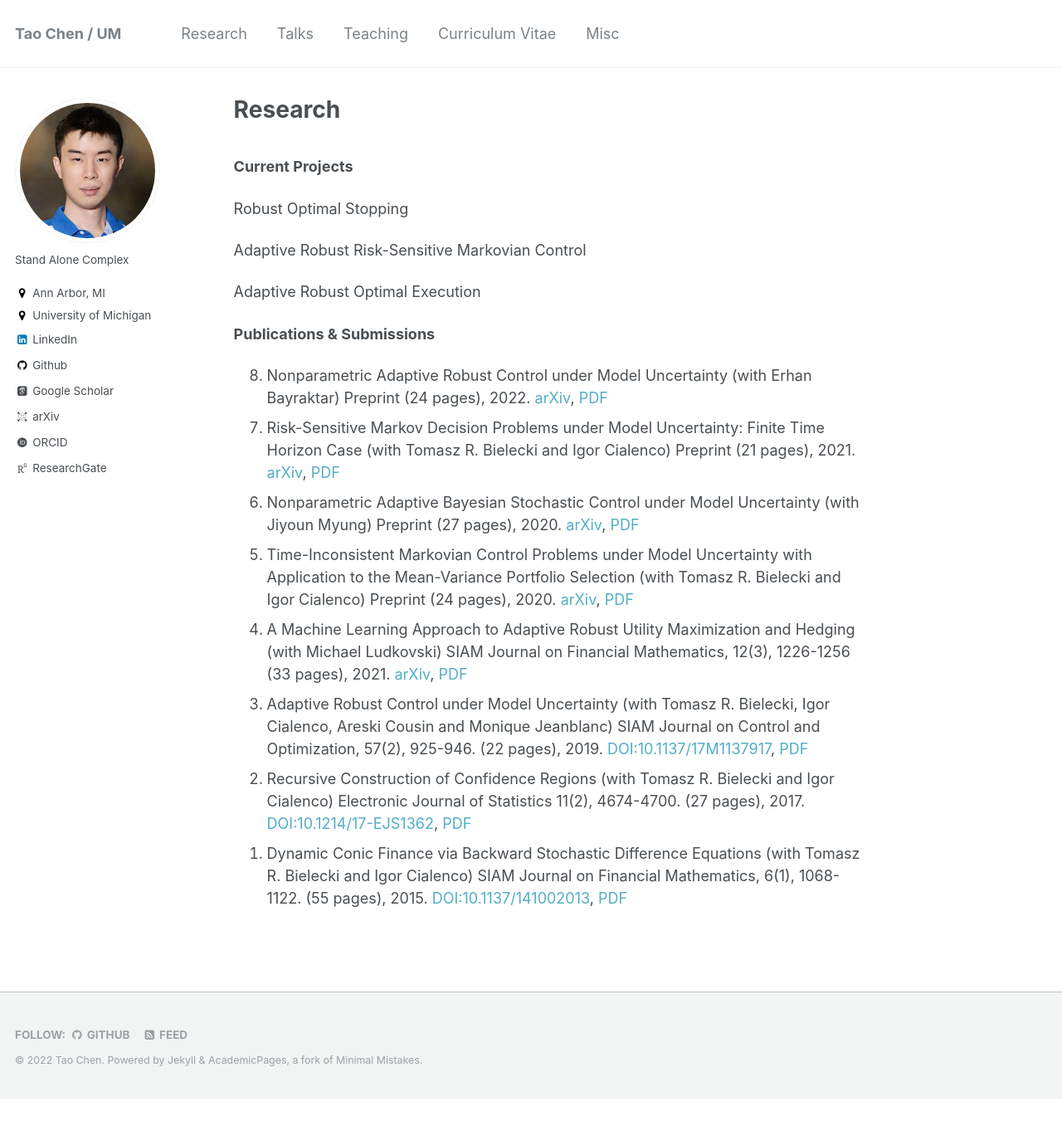
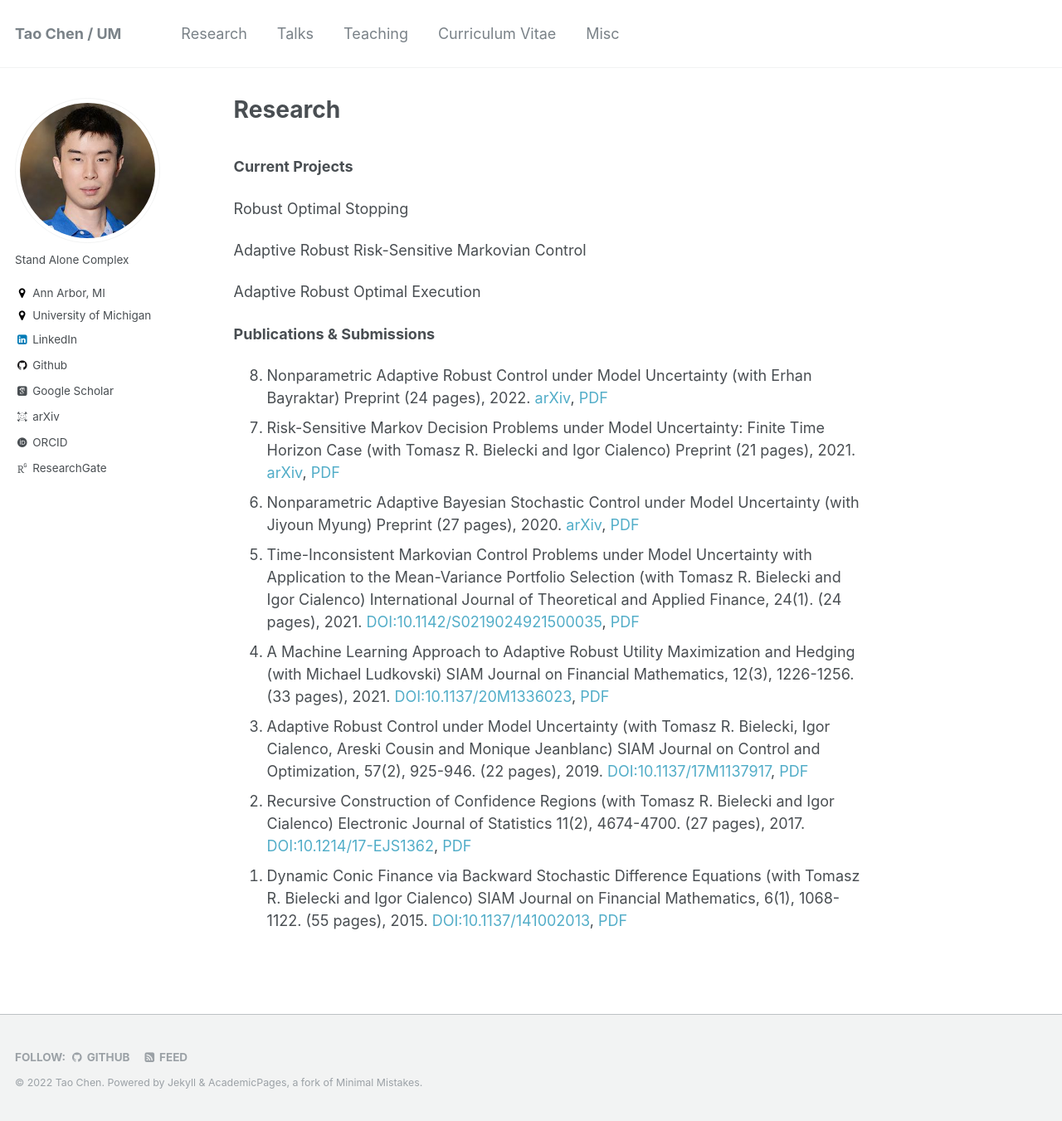
Before and after one commit to cherntodd/cherntodd.github.io, a Jekyll site: the page built from _pages/research.md, in a window 1280 px wide and 1351 px high. Shown: the whole window at 83% size. Built offline with Jekyll 4.4.1, drawn with Linux system fonts in a browser that asks for light colours; some web fonts are replaced.

Commit message:
Correct paper info

```diff
--- a/_pages/research.md
+++ b/_pages/research.md
@@ -18,8 +18,8 @@ Adaptive Robust Optimal Execution
     <li value="8">Nonparametric Adaptive Robust Control under Model Uncertainty (with Erhan Bayraktar) Preprint (24 pages), 2022. <a href="https://arxiv.org/abs/2202.10391">arXiv</a>, <a href="http://taochen.im/files/nonprametric.pdf">PDF</a></li>
     <li value="7">Risk-Sensitive Markov Decision Problems under Model Uncertainty: Finite Time Horizon Case (with Tomasz R. Bielecki and Igor Cialenco) Preprint (21 pages), 2021. <a href="https://arxiv.org/abs/2104.06915">arXiv</a>, <a href="http://taochen.im/files/risk-sensitive.pdf">PDF</a></li>
     <li value="6">Nonparametric Adaptive Bayesian Stochastic Control under Model Uncertainty (with Jiyoun Myung) Preprint (27 pages), 2020. <a href="https://arxiv.org/abs/2011.04804">arXiv</a>, <a href="http://taochen.im/files/AdaptiveBayesian.pdf">PDF</a></li>
-	<li value="5">Time-Inconsistent Markovian Control Problems under Model Uncertainty with Application to the Mean-Variance Portfolio Selection (with Tomasz R. Bielecki and Igor Cialenco) Preprint (24 pages), 2020. <a href="https://arxiv.org/abs/2002.02604">arXiv</a>, <a href="http://taochen.im/files/Time-Inconsistent.pdf">PDF</a></li>
-	<li value="4">A Machine Learning Approach to Adaptive Robust Utility Maximization and Hedging (with Michael Ludkovski) SIAM Journal on Financial Mathematics, 12(3), 1226-1256 (33 pages), 2021. <a href="https://arxiv.org/abs/1912.00244">arXiv</a>, <a href="http://taochen.im/files/optInvInterp.pdf">PDF</a></li>
+	<li value="5">Time-Inconsistent Markovian Control Problems under Model Uncertainty with Application to the Mean-Variance Portfolio Selection (with Tomasz R. Bielecki and Igor Cialenco) International Journal of Theoretical and Applied Finance, 24(1). (24 pages), 2021. <a href="https://www.worldscientific.com/doi/abs/10.1142/S0219024921500035">DOI:10.1142/S0219024921500035</a>, <a href="http://taochen.im/files/Time-Inconsistent.pdf">PDF</a></li>
+	<li value="4">A Machine Learning Approach to Adaptive Robust Utility Maximization and Hedging (with Michael Ludkovski) SIAM Journal on Financial Mathematics, 12(3), 1226-1256. (33 pages), 2021. <a href="https://epubs.siam.org/doi/abs/10.1137/20M1336023">DOI:10.1137/20M1336023</a>, <a href="http://taochen.im/files/optInvInterp.pdf">PDF</a></li>
 	<li value="3">Adaptive Robust Control under Model Uncertainty (with Tomasz R. Bielecki, Igor Cialenco, Areski Cousin and Monique Jeanblanc) SIAM Journal on Control and Optimization, 57(2), 925-946. (22 pages), 2019. <a href="https://doi.org/10.1137/17M1137917">DOI:10.1137/17M1137917</a>, <a href="http://taochen.im/files/Adaptive-Robust-Control.pdf">PDF</a></li>
     <li value="2">Recursive Construction of Confidence Regions (with Tomasz R. Bielecki and Igor Cialenco) Electronic Journal of Statistics 11(2), 4674-4700. (27 pages), 2017. <a href="http://dx.doi.org/10.1214/17-EJS1362">DOI:10.1214/17-EJS1362</a>, <a href="http://taochen.im/files/ConfIntervals.pdf">PDF</a></li>
     <li value="1">Dynamic Conic Finance via Backward Stochastic Difference Equations (with Tomasz R. Bielecki and Igor Cialenco) SIAM Journal on Financial Mathematics, 6(1), 1068-1122. (55 pages), 2015. <a href="http://epubs.siam.org/doi/10.1137/141002013">DOI:10.1137/141002013</a>, <a href="http://taochen.im/files/BCC2014_Conic-BSDEs.pdf">PDF</a></li>
```
